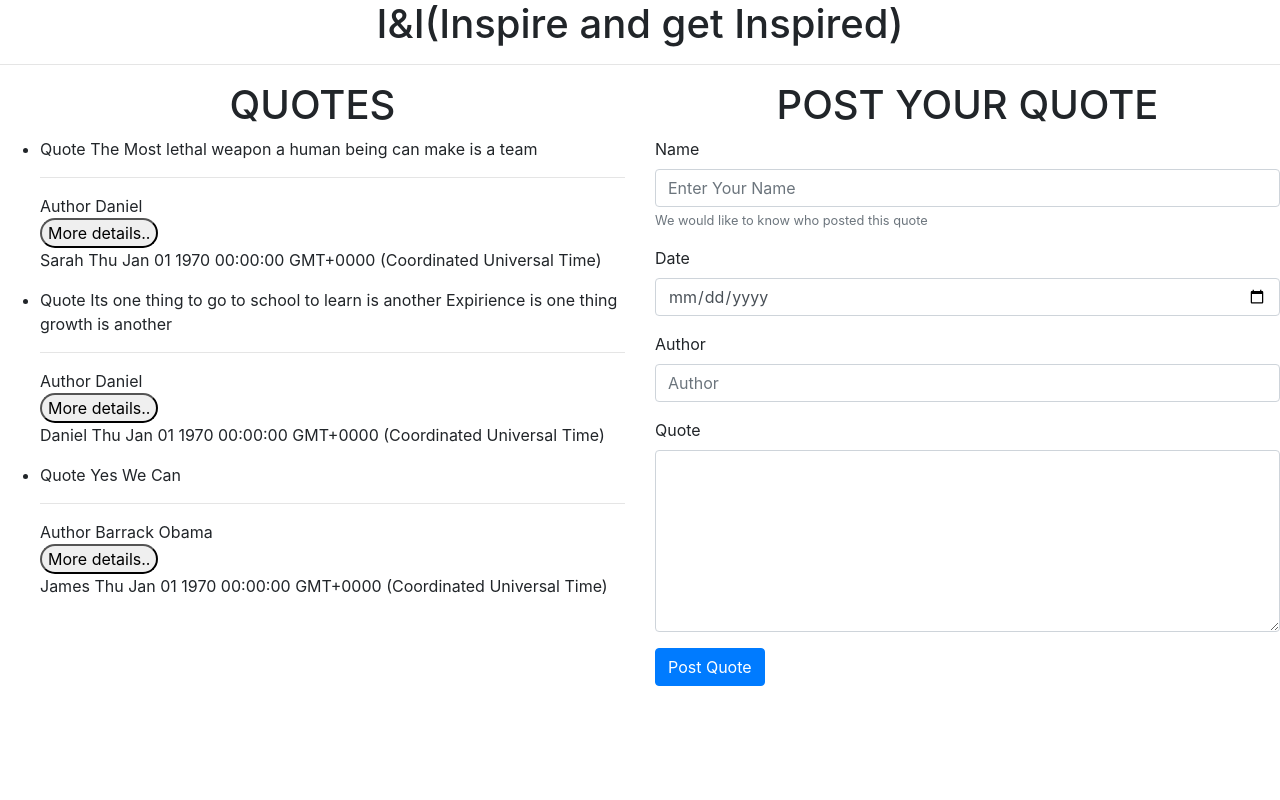
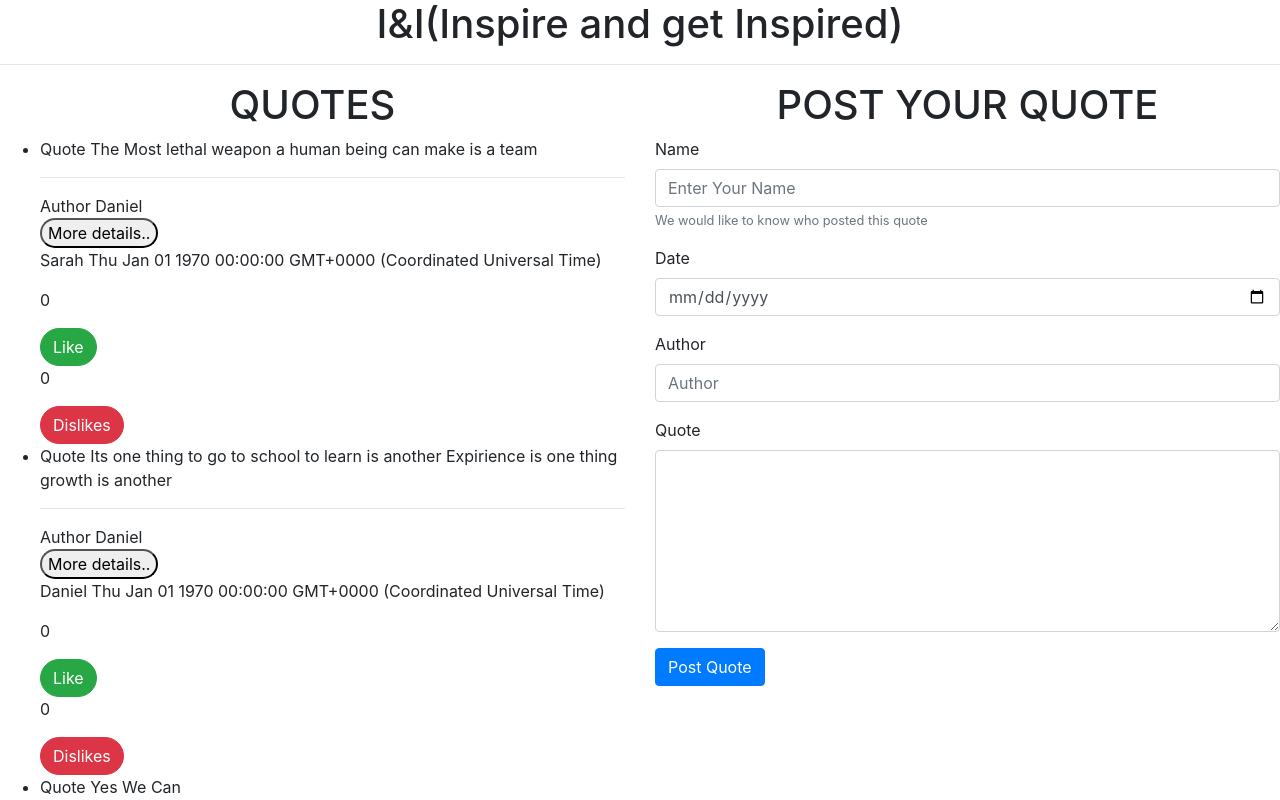
Before and after one commit to danielsind/myquotes, an Angular app: page / in a window 1280 px wide. Shown: the top 800 px of the page. Built offline with nearby package versions, Linux system fonts and the light colour scheme.

Commit message:
Made a new edit like dislike files like.component.html like.component.ts

```diff
--- a/src/app/app.module.ts
+++ b/src/app/app.module.ts
@@ -7,13 +7,15 @@ import { AppComponent } from './app.component';
 import { QuoteComponent } from './quote/quote.component';
 import { CreateComponent } from './createQuote/create.component';
 import { QuoteDetailComponent } from './quote/quote-detail.component';
+import { LikeComponent } from './like.component';
 
 @NgModule({
   declarations: [
     AppComponent,
     QuoteComponent,
     CreateComponent,
-    QuoteDetailComponent
+    QuoteDetailComponent,
+    LikeComponent
   ],
   imports: [
     BrowserModule,
--- /dev/null
+++ b/src/app/like.component.html
@@ -0,0 +1,4 @@
+<p>{{numberoflikes}}</p>
+<button class="btn btn-success rounded-pill " (click)= 'likebutton()'>Like</button>
+<p>{{numberofdislikes}}</p>
+<button class="btn btn-danger rounded-pill" (click) = 'dislikebutton()'>Dislikes</button>
--- /dev/null
+++ b/src/app/like.component.ts
@@ -0,0 +1,23 @@
+import { Component, OnInit } from "@angular/core";
+
+@Component({
+    selector:'app-like',
+    templateUrl:'./like.component.html'
+})
+export class LikeComponent implements OnInit {
+    numberoflikes :number=0;
+    numberofdislikes : number=0;
+
+    likebutton(){
+ this.numberoflikes++;
+    }
+ dislikebutton(){
+this.numberofdislikes++;
+ }
+constructor(){
+
+}
+    ngOnInit(){
+
+    }
+}
--- a/src/app/quote/quote.component.html
+++ b/src/app/quote/quote.component.html
@@ -8,6 +8,7 @@
             </li>
             <button class="rounded-pill" (click)='toggleDetails(i)'>More details..</button>
             <app-detail  [newquote]='newquote'></app-detail>
+            <app-like></app-like>
 
     </div>
 </ul>
```
